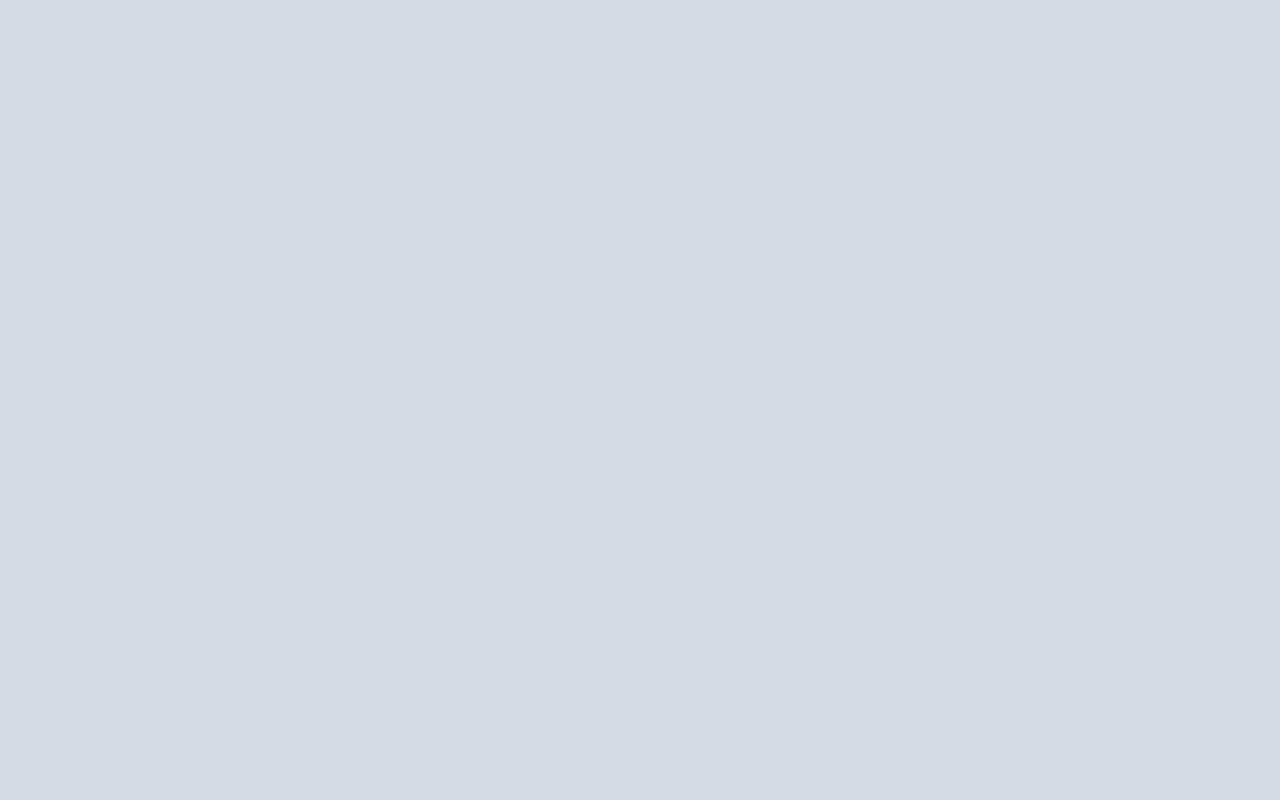
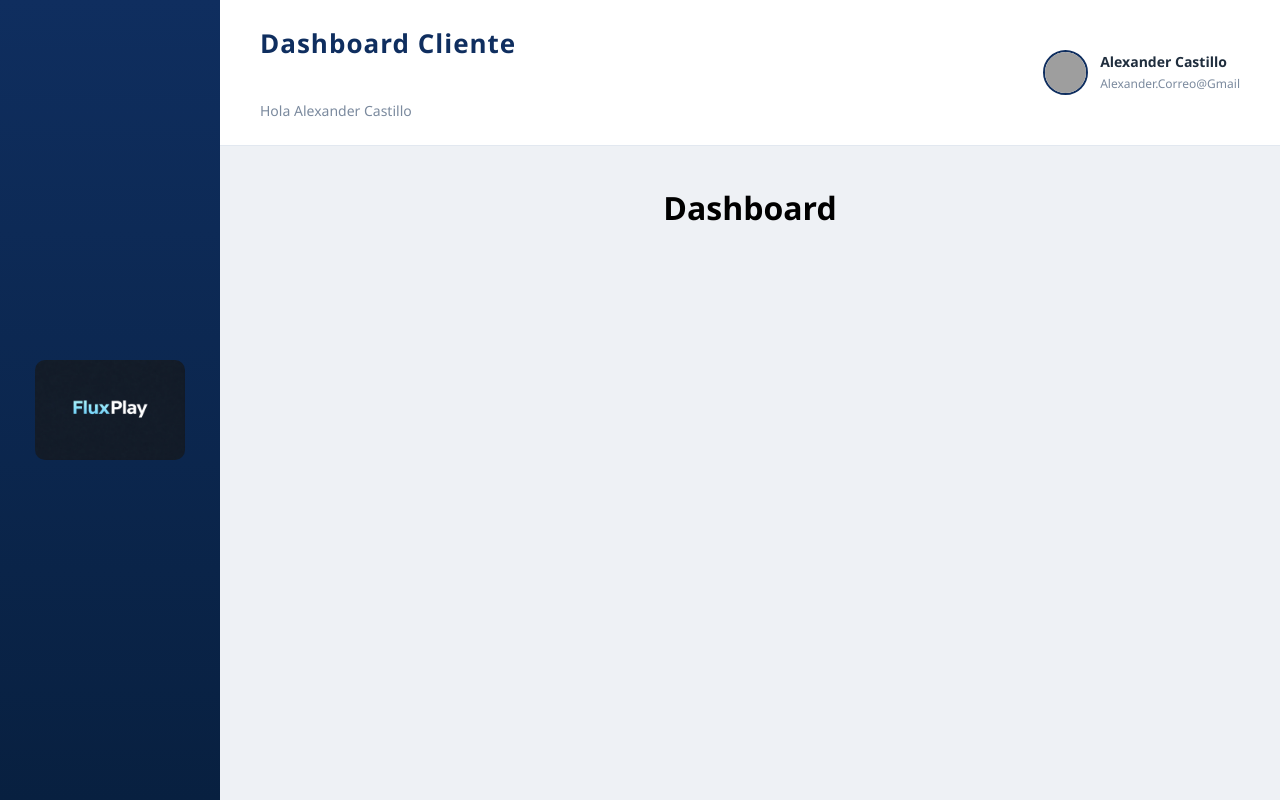
Before and after one commit to davidarturosalazar169-ctrl/FLUXPAY, a React (Vite) app in the folder fluxpay/: page /dashboard in a window 1280 px wide. Before the commit this address had no page. Built offline with nearby package versions, Linux system fonts and the light colour scheme; grey boxes are pictures that could not be loaded.

Commit message:
Dashboard y navbar

```diff
--- a/fluxpay/src/App.jsx
+++ b/fluxpay/src/App.jsx
@@ -1,12 +1,15 @@
 import { Routes, Route } from "react-router-dom";
 import Login from "./Login";
 import Register from "./Register";
+import Dashboard from "./Cliente/Dashboard";
 
 function App() {
   return (
     <Routes>
       <Route path="/" element={<Login />} />
       <Route path="/register" element={<Register />} />
+      <Route path="/dashboard" element={<Dashboard />} />
+
     </Routes>
   );
 }
--- /dev/null
+++ b/fluxpay/src/Cliente/Dashboard.jsx
@@ -0,0 +1,39 @@
+import "../styles.css";
+import Navbar from "../Navbar";
+export default function DashboardCliente() {
+
+  return (
+    <div className="page">
+
+      {/* Sidebar */}
+      <div className="side-bar">
+        <div className="logo-container">
+          <img
+            src="/fluxpay.jpg"
+            alt="FluxPay Logo"
+            className="logo-img"
+          />
+        </div>
+      </div>
+
+      {/* Contenido principal */}
+      <div className="main-content">
+
+        {/* Navbar */}
+        <Navbar
+        nombre={"Alexander Castillo"}
+        correo={"Alexander.Correo@Gmail"}
+        rol={"Cliente"}
+        >
+        </Navbar>
+
+        {/* Contenido */}
+        <div className="content">
+          <h1>Dashboard</h1>
+        </div>
+
+      </div>
+
+    </div>
+  );
+}
--- /dev/null
+++ b/fluxpay/src/Navbar.jsx
@@ -0,0 +1,27 @@
+import "./Styles/StyleNavbar.css";
+function Navbar({nombre, rol,correo}) {
+
+  return (
+    <div className="navbar">
+      <div>
+        <h2 className="title">Dashboard {rol}</h2>
+        <span className="subtitle">Hola {nombre}</span>
+      </div>
+
+      <div className="user-info">
+        <img
+          src="https://i.pravatar.cc/40"
+          alt="User"
+          className="user-img"
+        />
+        <div>
+          <p className="user-name">
+            {nombre}
+          </p>
+          <span className="user-email">{correo}</span>
+        </div>
+      </div>
+    </div>
+  );
+}
+export default Navbar
--- /dev/null
+++ b/fluxpay/src/Styles/StyleNavbar.css
@@ -0,0 +1,109 @@
+/* Reset básico */
+* {
+  margin: 0;
+  padding: 0;
+  box-sizing: border-box;
+}
+
+/* Layout general */
+.page {
+  display: flex;
+  min-height: 100vh;
+  background-color: #eef1f5;
+  font-family: 'Segoe UI', sans-serif;
+}
+
+/* ===================== */
+/* SIDEBAR */
+/* ===================== */
+
+.side-bar {
+  width: 220px;
+  background: linear-gradient(180deg, #0f2e5f, #082040);
+  padding: 20px;
+}
+
+.logo-container {
+  display: flex;
+  justify-content: center;
+  margin-top: 20px;
+}
+
+.logo-img {
+  width: 150px;
+  border-radius: 10px;
+}
+
+/* ===================== */
+/* MAIN CONTENT */
+/* ===================== */
+
+.main-content {
+  flex: 1;
+  background-color: #eef1f5;
+}
+
+/* ===================== */
+/* NAVBAR FULL WIDTH */
+/* ===================== */
+
+.navbar {
+  width: 100%;
+  background-color: #ffffff;
+  padding: 25px 40px;
+  display: flex;
+  justify-content: space-between;
+  align-items: center;
+  border-bottom: 1px solid #e2e8f0;
+}
+
+/* TITULO */
+
+.title {
+  font-size: 26px;
+  font-weight: 700;
+  color: #0f2e5f;
+}
+
+.subtitle {
+  display: block;
+  margin-top: 4px;
+  font-size: 14px;
+  color: #7b8a9e;
+}
+
+/* ===================== */
+/* USER INFO */
+/* ===================== */
+
+.user-info {
+  display: flex;
+  align-items: center;
+  gap: 12px;
+}
+
+.user-img {
+  width: 45px;
+  height: 45px;
+  border-radius: 50%;
+  border: 2px solid #0f2e5f;
+}
+
+.user-name {
+  font-size: 14px;
+  font-weight: 600;
+  color: #1f2d3d;
+}
+
+.user-email {
+  font-size: 12px;
+  color: #7b8a9e;
+}
+
+/* ===================== */
+/* CONTENIDO */
+/* ===================== */
+
+.content {
+  padding: 40px;
+}
```
